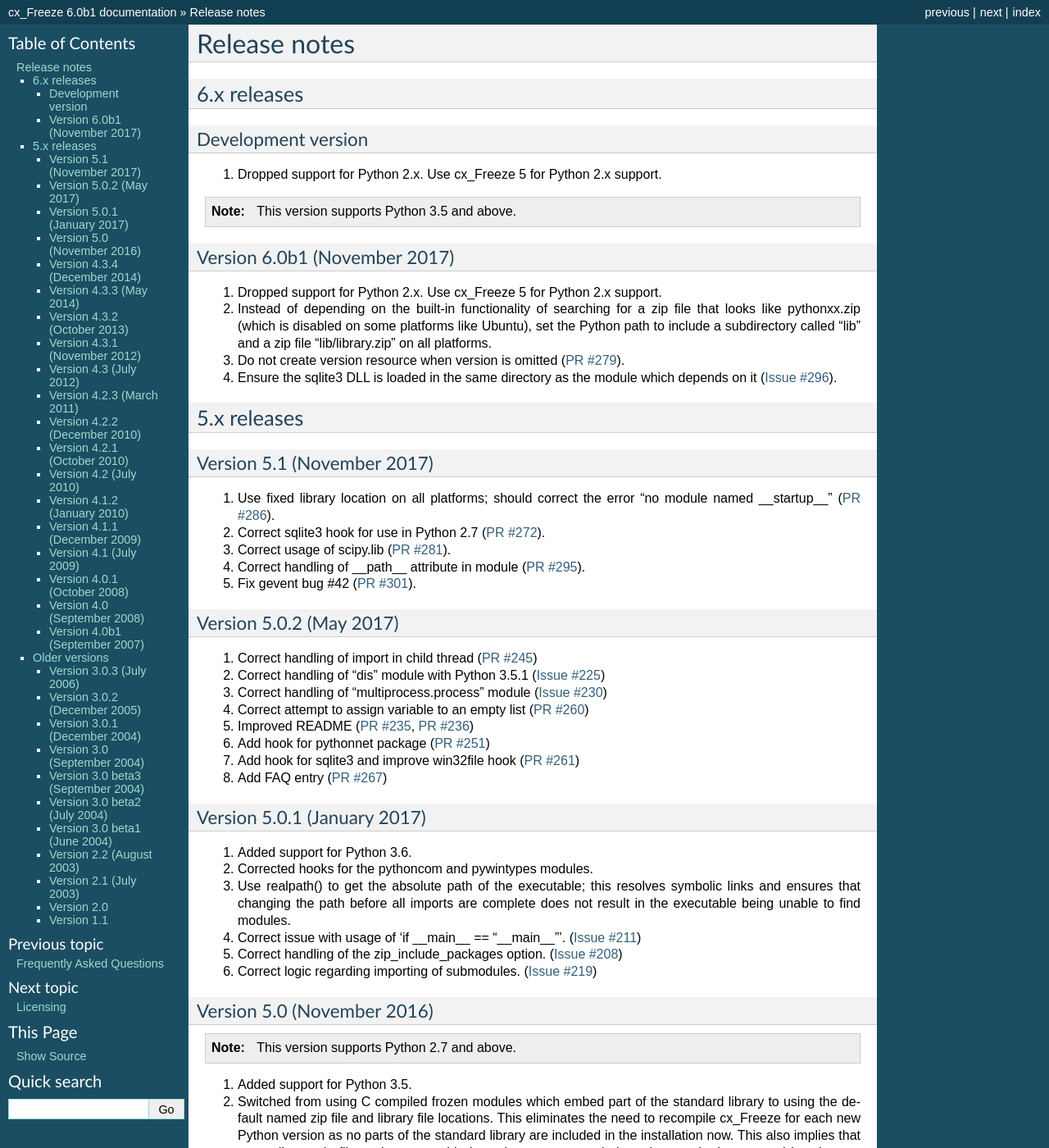
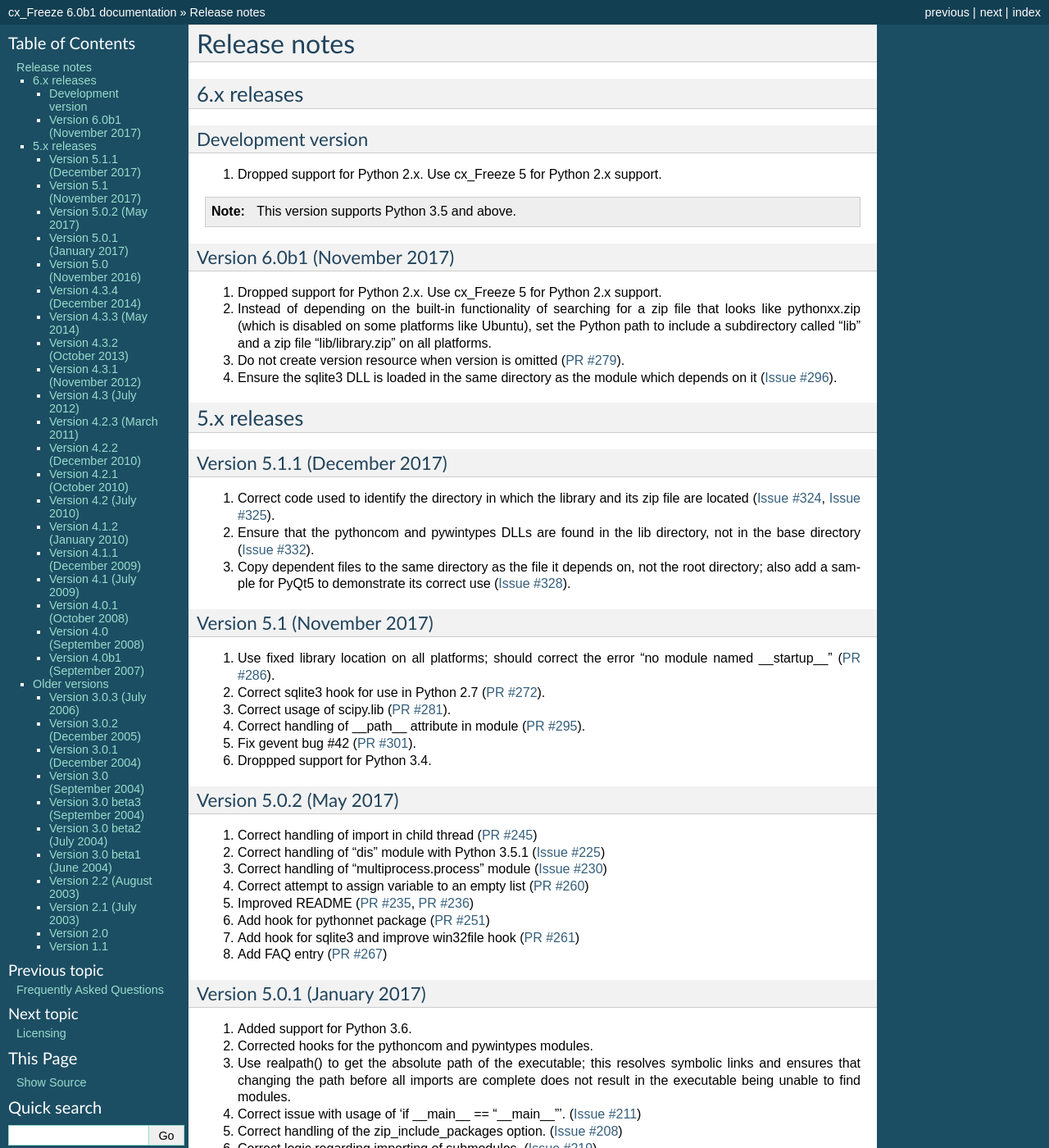
Before and after one commit to marcelotduarte/cx_Freeze, a Sphinx documentation site: the page built from doc/releasenotes.rst, in a window 1280 px wide and 1400 px high. Shown: the whole window at 82% size. Built offline with Sphinx 7.4.7, drawn with Linux system fonts in a browser that asks for light colours; pages that are not in the unit, such as notebooks, are missing from menus.

Commit message:
Released cx_Freeze 5.1.1.

```diff
--- a/doc/releasenotes.rst
+++ b/doc/releasenotes.rst
@@ -31,16 +31,34 @@
 5.x releases
 ############
 
+Version 5.1.1 (December 2017)
+-----------------------------
+
+#)  Correct code used to identify the directory in which the library and its
+    zip file are located (`Issue #324`_, `Issue #325`_).
+#)  Ensure that the pythoncom and pywintypes DLLs are found in the lib
+    directory, not in the base directory (`Issue #332`_).
+#)  Copy dependent files to the same directory as the file it depends on, not
+    the root directory; also add a sample for PyQt5 to demonstrate its correct
+    use (`Issue #328`_).
+
+.. _Issue #324: https://github.com/anthony-tuininga/cx_Freeze/issues/324
+.. _Issue #325: https://github.com/anthony-tuininga/cx_Freeze/issues/325
+.. _Issue #328: https://github.com/anthony-tuininga/cx_Freeze/issues/328
+.. _Issue #332: https://github.com/anthony-tuininga/cx_Freeze/issues/332
+
 
 Version 5.1 (November 2017)
 ---------------------------
 
-#) Use fixed library location on all platforms; should correct the error
-   "no module named __startup__" (`PR #286`_).
-#) Correct sqlite3 hook for use in Python 2.7 (`PR #272`_).
-#) Correct usage of scipy.lib (`PR #281`_).
-#) Correct handling of __path__ attribute in module (`PR #295`_).
-#) Fix gevent bug #42 (`PR #301`_).
+#)  Use fixed library location on all platforms; should correct the error
+    "no module named __startup__" (`PR #286`_).
+#)  Correct sqlite3 hook for use in Python 2.7 (`PR #272`_).
+#)  Correct usage of scipy.lib (`PR #281`_).
+#)  Correct handling of __path__ attribute in module (`PR #295`_).
+#)  Fix gevent bug #42 (`PR #301`_).
+#)  Droppped support for Python 3.4.
+
 
 .. _PR #272: https://github.com/anthony-tuininga/cx_Freeze/pull/272
 .. _PR #281: https://github.com/anthony-tuininga/cx_Freeze/pull/281
```
